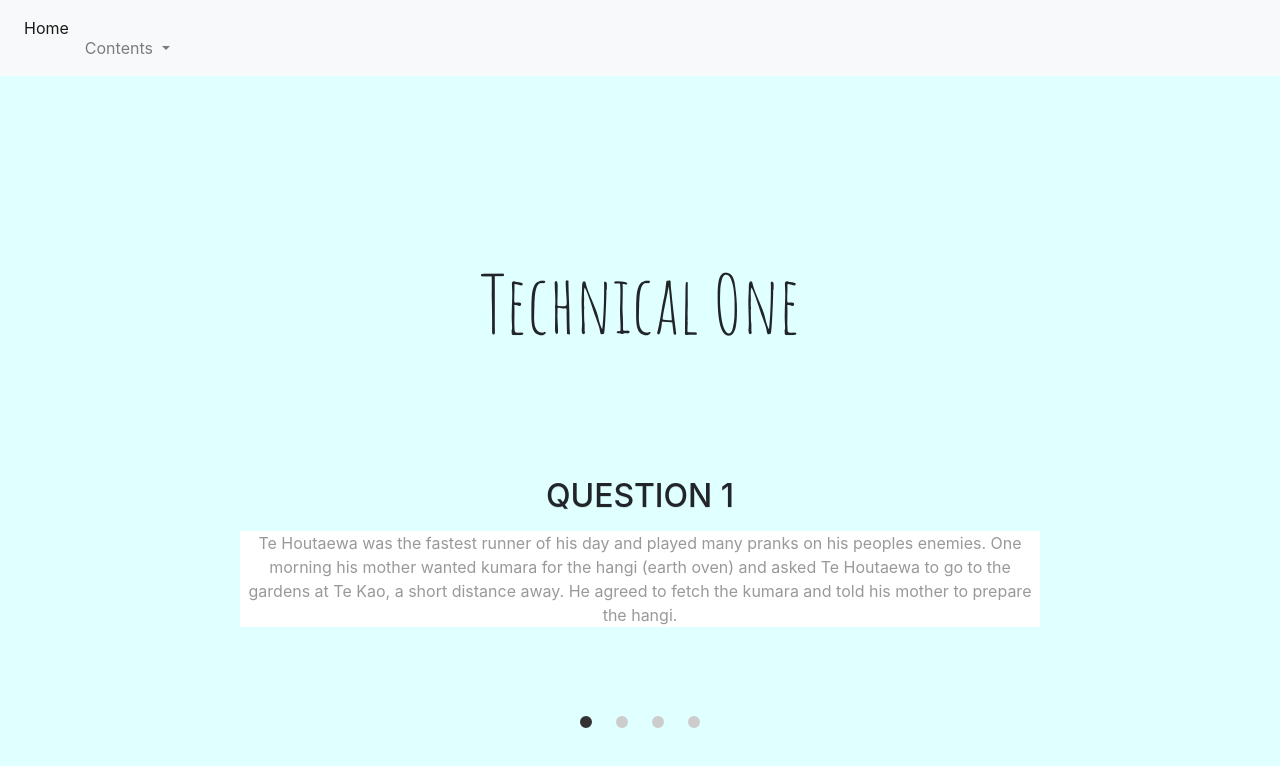
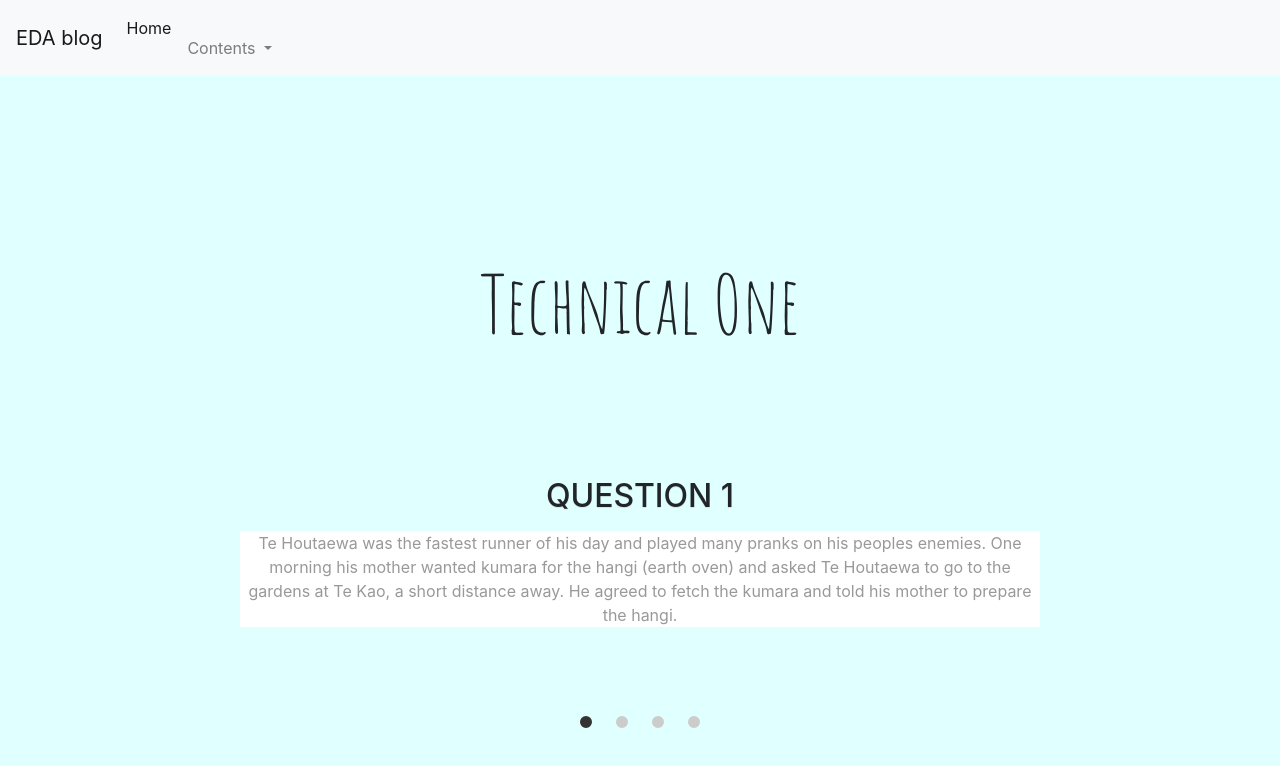
Before and after one commit to Ceryssc/Ceryssc.github.io, a website: page blog/sprint1-technical.html in a window 1280 px wide. Drawn offline with nearby package versions, Linux system fonts and the light colour scheme.

Commit message:
second change navbar attempt

```diff
--- a/blog/sprint1-technical.html
+++ b/blog/sprint1-technical.html
@@ -22,7 +22,7 @@
 
   <body class="main">
       <nav class="navbar navbar-expand-lg navbar-light bg-light">
-
+          <a class="navbar-brand" href="#">EDA blog</a>
           <button class="navbar-toggler" type="button" data-toggle="collapse" data-target="#navbarSupportedContent" aria-controls="navbarSupportedContent" aria-expanded="false" aria-label="Toggle navigation">
             <span class="navbar-toggler-icon"></span>
           </button>
```
